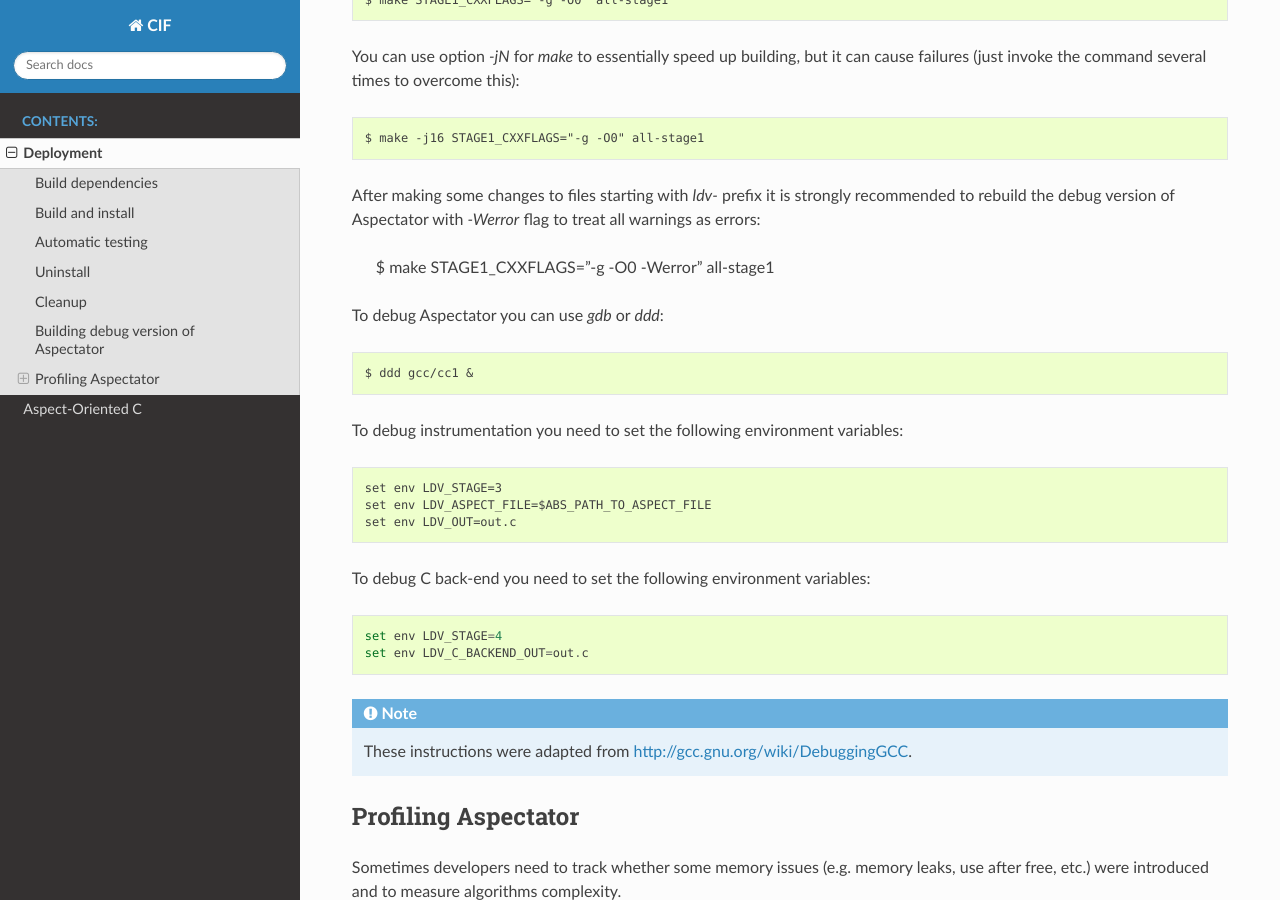
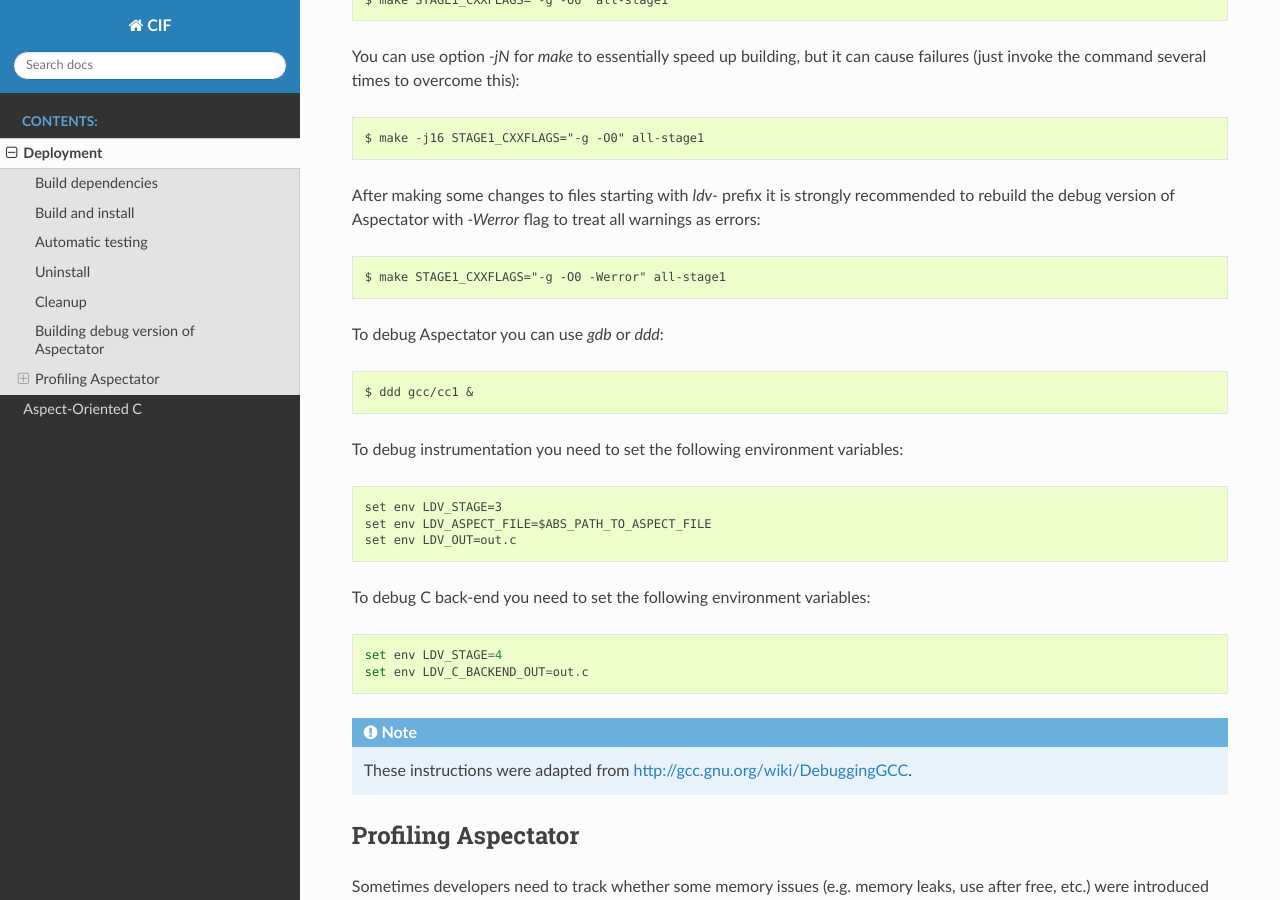
Before and after one commit to ldv-klever/cif, a Sphinx documentation site: the page built from docs/deploy.rst, in a window 1280 px wide and 900 px high, scrolled down 2300 px. Built offline with Sphinx 7.4.7 and the Read the Docs theme 2.0.0, drawn with Linux system fonts in a browser that asks for light colours.

```diff
--- a/docs/deploy.rst
+++ b/docs/deploy.rst
@@ -94,7 +94,7 @@ several times to overcome this)::
     $ make -j16 STAGE1_CXXFLAGS="-g -O0" all-stage1
 
 After making some changes to files starting with *ldv-* prefix it is strongly recommended to rebuild the debug version
-of Aspectator with *-Werror* flag to treat all warnings as errors:
+of Aspectator with *-Werror* flag to treat all warnings as errors::
 
     $ make STAGE1_CXXFLAGS="-g -O0 -Werror" all-stage1
 
```
